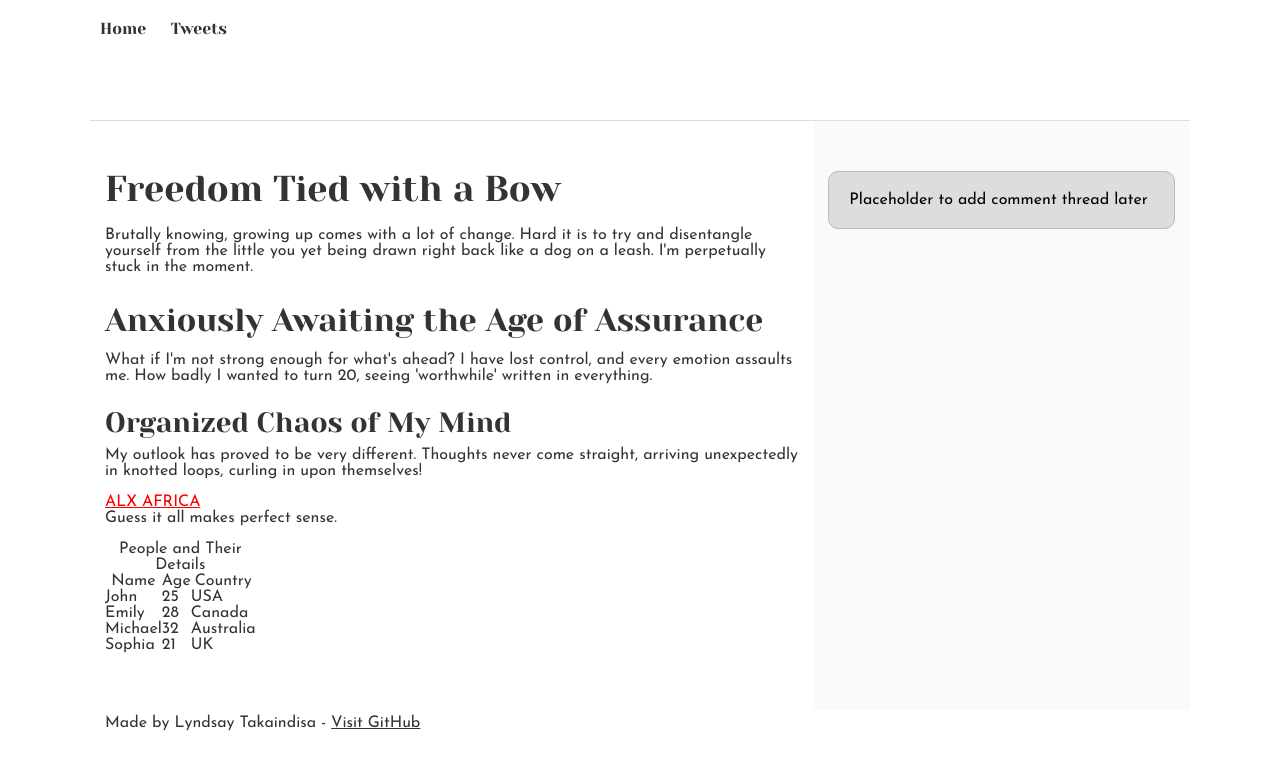
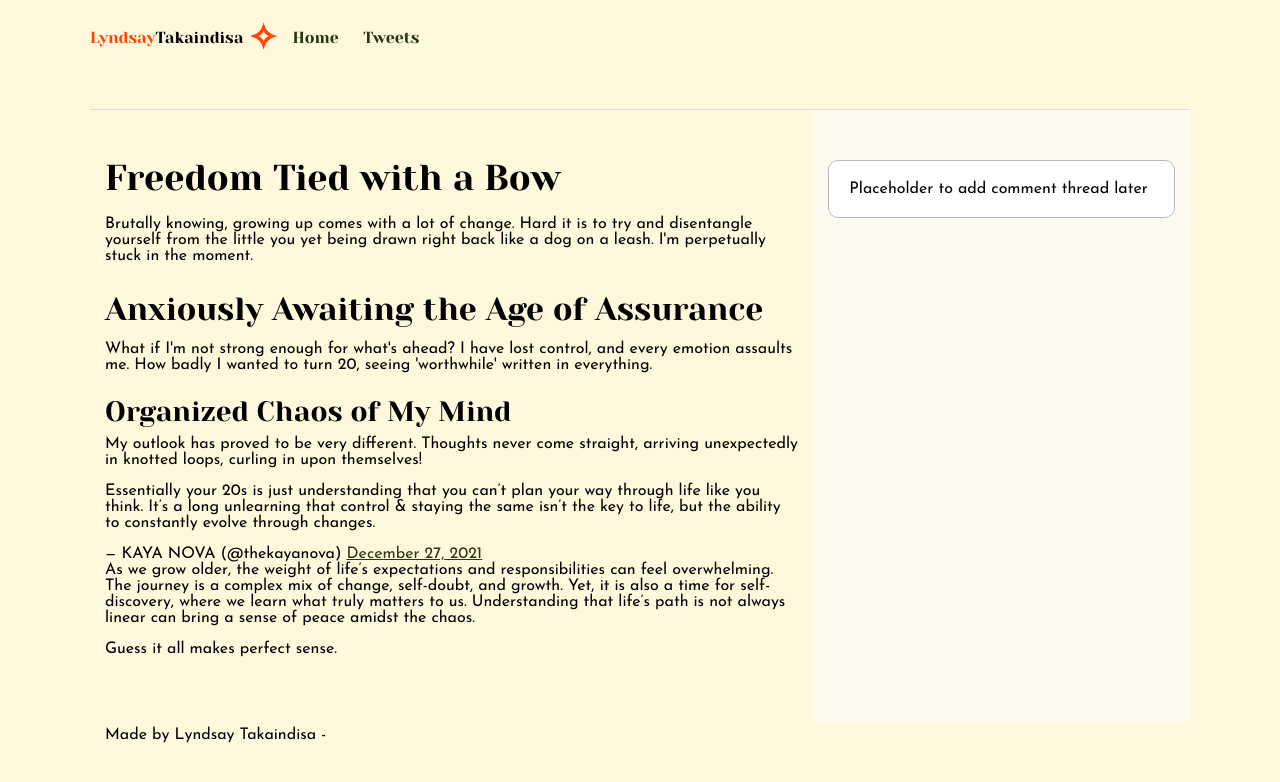
Before and after one commit to lyndsaytakaindisa/alx_html_css, a plain HTML site: page css_basic/index.html in a window 1280 px wide. Drawn offline with Linux system fonts and the light colour scheme.

Commit message:
Added more styling to the files

```diff
--- a/css_basic/base.css
+++ b/css_basic/base.css
@@ -57,7 +57,8 @@ table {
 
 body {
 	font-family: 'Josefin Sans', serif;
-	color: rgba(0, 0, 0, 0.8);
+	color: black;
+    background-color: cornsilk;
 }
 h1, h2, h3, h4, h5, h6, header {
 	font-family: 'Yeseva One', sans-serif;
@@ -68,8 +69,28 @@ header {
 	border-bottom: 1px solid rgb(221,221,221);
 	transition: border-bottom-color 1s ease;
 }
-header a {
+header * {
 	color: rgba(0, 0, 0, 0.8);
+}
+
+header .logo{
+    font-size :25px;
+    color:orangered;
+    font-weight:600;
+    transition:0.3s ease;
+}
+header .logo-text{
+    color:black;
+}
+.logo-text:hover
+{
+    color:orangered;
+    text-shadow:0 0 25px orangered,
+                0 0 50px orangered;
+    transform:scale(1.1);
+}
+span{
+    color :orangered;
 }
 aside {
 	background: #FAFAFA;
@@ -79,11 +100,15 @@ aside p {
 	background: #ddd;
 	color: black;
 }
-footer a {
-	color: rgba(0, 0, 0, 0.8);
+footer a{
+    color:cornsilk;
 }
-a {
-	color: #F80002;
+a{
+    color:#283618;
+}
+
+a:hover{
+    text-decoration: underline;
 }
 
 
@@ -104,6 +129,7 @@ article > *:first-child {
 }
 aside {
 	padding: 50px 15px;
+    background: #fefaef;
 }
 header .right {
 	float: right;
@@ -144,6 +170,8 @@ header a {
 aside p {
 	border-radius: 10px;
 	padding: 20px 20px;
+    background: white;
+    color:black;
 }
 
 
@@ -153,6 +181,13 @@ footer {
 	padding: 5px 15px;
 	height: 80px;
 }
+
+
+
+footer a:hover{
+    color:orangered;
+}
+
 
 
 /* Text styles and margins */
--- a/css_basic/index.html
+++ b/css_basic/index.html
@@ -2,15 +2,18 @@
 <html lang="en">
 
 <head>
-
+    <meta charset="UTF-8">
+    <meta name="viewport" content="width=device-width, initial-scale=1.0">
     <title>Is this part of growing up??</title>
     <link href="base.css" rel="stylesheet">
     <link href="styles.css" rel="stylesheet">
 </head>
 
-<body>
+<body class="works_on_smartphone">
     <header>
         <ul>
+            <li class="logo-text"><span>Lyndsay</span>Takaindisa</li>
+            <li class="logo">&#10023;</li>
             <li><a href="index.html">Home</a></li>
             <li><a href="tweets.html">Tweets</a></li>
         </ul>
@@ -36,41 +39,18 @@
                 curling in upon themselves!
             </p>
 
-            <a href="https://i.ibb.co/gTDZZT8/ALX-Logo-07.png" target="_blank">ALX AFRICA</a>
+            <blockquote class="twitter-tweet"><p lang="en" dir="ltr">Essentially your 20s is just understanding that you can’t plan your way through life like you think. It’s a long unlearning that control &amp; staying the same isn’t the key to life, but the ability to constantly evolve through changes.</p>&mdash; KAYA NOVA (@thekayanova) <a href="https://twitter.com/thekayanova/status/1475532644859490318?ref_src=twsrc%5Etfw">December 27, 2021</a></blockquote> <script async src="https://platform.twitter.com/widgets.js" charset="utf-8"></script>
+
+            <p>
+                As we grow older, the weight of life’s expectations and responsibilities can feel overwhelming.
+                The journey is a complex mix of change, self-doubt, and growth. Yet, it is also a time for self-discovery,
+                where we learn what truly matters to us. Understanding that life’s path is not always linear can bring a
+                sense of peace amidst the chaos.
+            </p>
+
             <p>Guess it all makes perfect sense.</p>
 
-            <table>
-                <caption>People and Their Details</caption>
-                <thead>
-                    <tr>
-                        <th>Name</th>
-                        <th>Age</th>
-                        <th>Country</th>
-                    </tr>
-                </thead>
-                <tbody>
-                    <tr>
-                        <td>John</td>
-                        <td>25</td>
-                        <td>USA</td>
-                    </tr>
-                    <tr>
-                        <td>Emily</td>
-                        <td>28</td>
-                        <td>Canada</td>
-                    </tr>
-                    <tr>
-                        <td>Michael</td>
-                        <td>32</td>
-                        <td>Australia</td>
-                    </tr>
-                    <tr>
-                        <td>Sophia</td>
-                        <td>21</td>
-                        <td>UK</td>
-                    </tr>
-                </tbody>
-            </table>
+
         </article>
 
         <aside>
```
